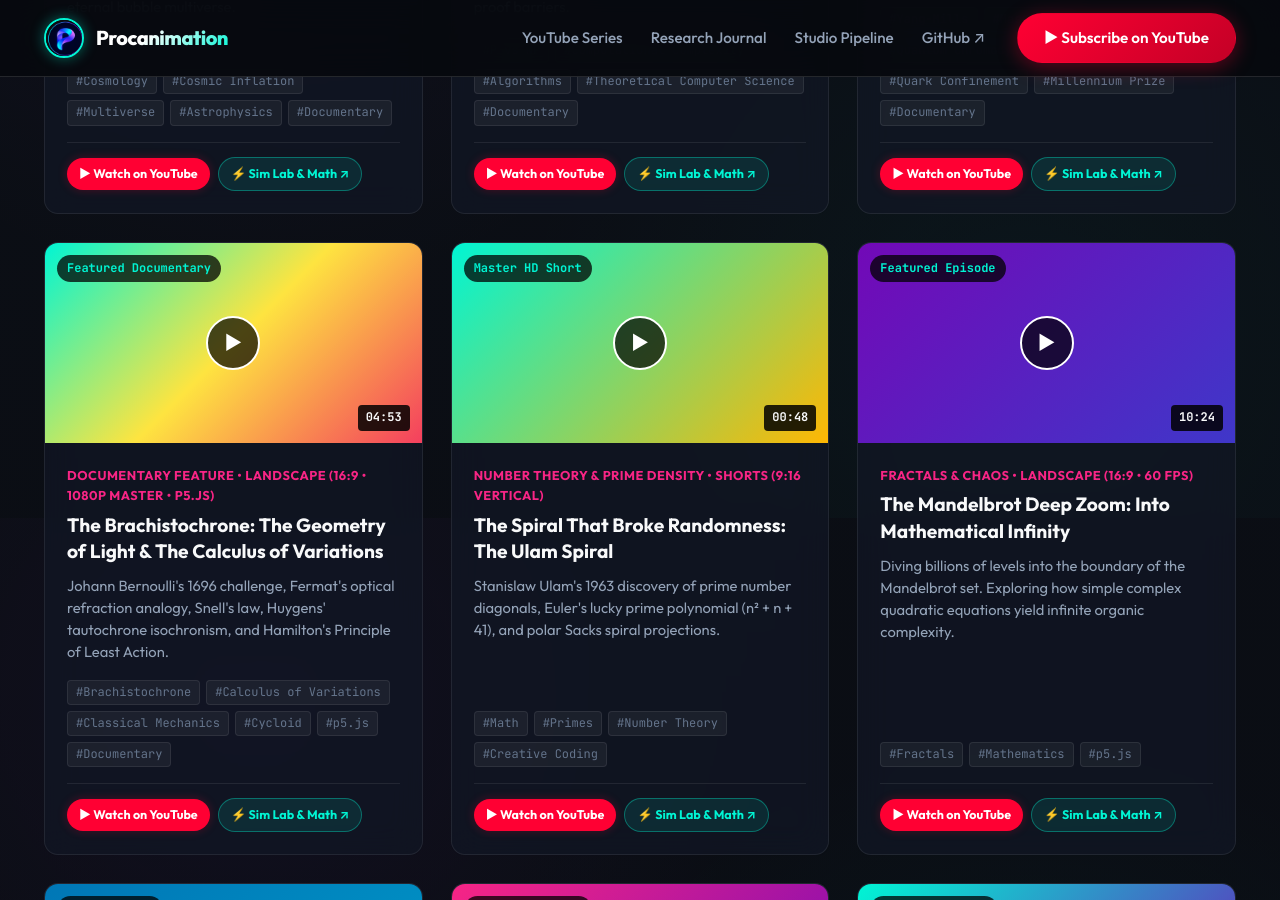
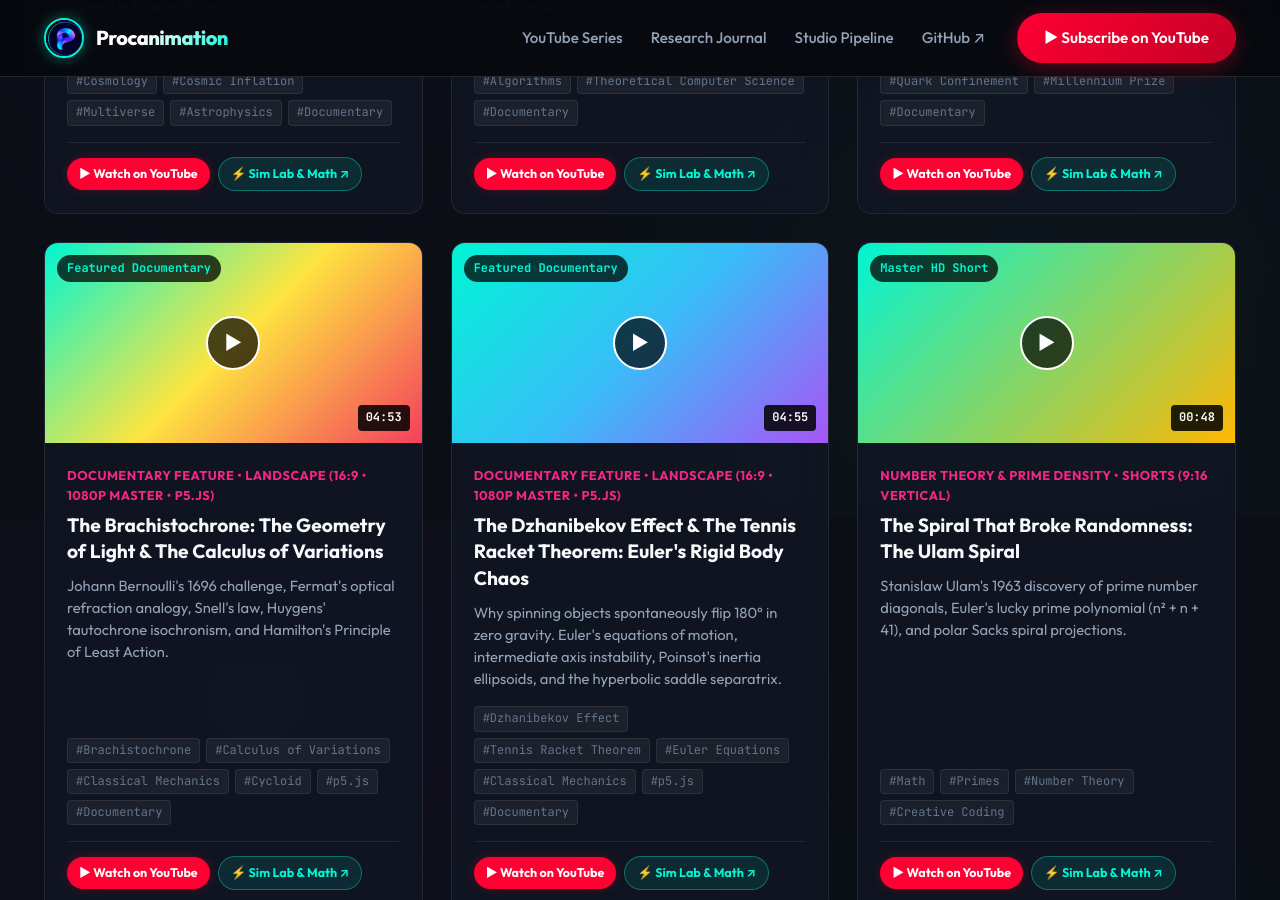
Before and after one commit to procanimation/procanimation.github.io, a Jekyll site: the page built from index.html, in a window 1280 px wide and 900 px high, scrolled down 5782 px. Built offline with Jekyll 4.4.1, drawn with Linux system fonts in a browser that asks for light colours; some of the changed text lies outside the part shown.

Commit message:
Add Feature XXII: The Dzhanibekov Effect companion lab and YouTube feature entry

```diff
--- a/_data/projects.yml
+++ b/_data/projects.yml
@@ -1,4 +1,15 @@
 # Public Creative Coding Showcase Projects
+- name: "The Dzhanibekov Effect & Rigid Bodies"
+  slug: "dzhanibekov-tennis-racket"
+  category: "math"
+  tag: "Classical Mechanics • Nonlinear Dynamics"
+  tech: "p5.js / 3D Rigid Body & Poinsot Engine"
+  description: "Vladimir Dzhanibekov's 1985 zero-G discovery, Euler's equations of motion, intermediate axis instability, Poinsot's inertia ellipsoids, and the tennis racket theorem."
+  article_url: "/experiments/dzhanibekov-tennis-racket.html"
+  repo_url: "https://github.com/procanimation/science-stuff/tree/main/dzhanibekov_tennis_racket"
+  featured: true
+  gradient: "linear-gradient(135deg, #00f5d4 0%, #38bdf8 50%, #a855f7 100%)"
+
 - name: "The Brachistochrone & Variational Calculus"
   slug: "brachistochrone-calculus-variations"
   category: "math"
--- a/_data/youtube.yml
+++ b/_data/youtube.yml
@@ -241,6 +241,17 @@
   video_url: "https://www.youtube.com/watch?v=BGQ0ZRWK8Jg"
   article_url: "/experiments/brachistochrone-calculus-variations.html"
 
+- title: "The Dzhanibekov Effect & The Tennis Racket Theorem: Euler's Rigid Body Chaos"
+  series: "Documentary Feature"
+  format: "Landscape (16:9 • 1080p Master • p5.js)"
+  duration: "04:55"
+  description: "Why spinning objects spontaneously flip 180° in zero gravity. Euler's equations of motion, intermediate axis instability, Poinsot's inertia ellipsoids, and the hyperbolic saddle separatrix."
+  tags: ["Dzhanibekov Effect", "Tennis Racket Theorem", "Euler Equations", "Classical Mechanics", "p5.js", "Documentary"]
+  badge: "Featured Documentary"
+  gradient: "linear-gradient(135deg, #00f5d4 0%, #38bdf8 50%, #a855f7 100%)"
+  video_url: "https://www.youtube.com/watch?v=LDX4p3W8lmA"
+  article_url: "/experiments/dzhanibekov-tennis-racket.html"
+
 - title: "The Spiral That Broke Randomness: The Ulam Spiral"
   series: "Number Theory & Prime Density"
   format: "Shorts (9:16 Vertical)"
--- /dev/null
+++ b/experiments/dzhanibekov-tennis-racket.html
@@ -0,0 +1,279 @@
+---
+layout: article
+title: "The Dzhanibekov Effect & The Tennis Racket Theorem"
+tagline: "Euler's Rigid Body Equations, Intermediate Axis Instability & Poinsot's Ellipsoids"
+description: "Why do spinning objects spontaneously flip 180° in zero gravity? Explore Euler's equations of motion, Poinsot's inertia ellipsoids, and the tennis racket theorem."
+category: "Classical Mechanics & Nonlinear Dynamics"
+permalink: /experiments/dzhanibekov-tennis-racket.html
+---
+
+<p class="article-lead">
+  In 1985, aboard the Soviet space station Salyut 7, cosmonaut Vladimir Dzhanibekov observed an astonishing phenomenon: a wing nut spinning off a bolt floated freely in zero gravity, rotating smoothly—until it suddenly executed a spontaneous 180-degree flip in mid-air, reversed its orientation, and kept spinning, repeating this cycle indefinitely. For years classified by Soviet authorities, this behavior is a pure consequence of classical mechanics: the <strong>Intermediate Axis Theorem</strong> (or Tennis Racket Theorem). When a rigid body has three unequal moments of inertia ($I_1 > I_2 > I_3$), rotation about the largest and smallest axes is stable, but rotation about the intermediate axis is dynamically unstable, governed by a hyperbolic saddle separatrix across its phase space.
+</p>
+
+<!-- The Lexicon -->
+<h3>The Rigid Body Dynamics Lexicon</h3>
+<div class="chaos-lexicon-grid">
+  <div class="lexicon-card">
+    <h4>Euler's Equations of Motion (1758)</h4>
+    <p>In torque-free rotation, the components of angular velocity couple through nonlinear inertial products: $I_1 \dot{\omega}_1 = (I_2 - I_3)\omega_2 \omega_3$, $I_2 \dot{\omega}_2 = (I_3 - I_1)\omega_3 \omega_1$, and $I_3 \dot{\omega}_3 = (I_1 - I_2)\omega_1 \omega_2$.</p>
+  </div>
+  <div class="lexicon-card">
+    <h4>The Tennis Racket Theorem</h4>
+    <p>Toss a tennis racket spinning around its handle (minimum inertia axis $I_3$) or its face normal (maximum axis $I_1$): the rotation is stable. But spin it around its face width (intermediate axis $I_2$), and any microscopic perturbation grows exponentially ($\lambda^2 > 0$), forcing an unavoidable half-twist flip.</p>
+  </div>
+  <div class="lexicon-card">
+    <h4>Poinsot's Inertia Ellipsoid & Polhodes</h4>
+    <p>Louis Poinsot (1834) visualized rotation through the intersection of two conserved surfaces: the angular momentum sphere ($L^2 = \text{const}$) and the kinetic energy ellipsoid ($2E = \text{const}$). The resulting intersection curves—Polhodes—form closed stable loops around axes 1 and 3, but cross in a figure-eight saddle separatrix at axis 2.</p>
+  </div>
+  <div class="lexicon-card">
+    <h4>Celestial & Aerospace Tumbling</h4>
+    <p>The Dzhanibekov effect governs the chaotic tumbling of Saturn's irregular moon Hyperion, tumbling interstellar asteroids like 'Oumuamua, and attitude control in satellites (e.g. the 1958 instability of America's Explorer 1 satellite).</p>
+  </div>
+</div>
+
+<!-- Interactive Simulation Box -->
+<div class="interactive-simulation-box">
+  <div class="simulation-header">
+    <div class="sim-title">
+      <span>⚡ LIVE EULER RIGID BODY & DZHANIBEKOV FLIP ENGINE</span>
+      <span style="font-weight:400; color:var(--text-muted); font-size:0.8rem;">(Interactive Principal Axis Selection, Real-Time Inversion & Phase Separatrix)</span>
+    </div>
+    <div class="sim-controls">
+      <button id="btnSpinIntermediate" class="sim-btn primary">Spin Intermediate Axis (Watch Flip!)</button>
+      <button id="btnSpinMin" class="sim-btn secondary">Spin Minor Axis (Stable)</button>
+      <button id="btnSpinMax" class="sim-btn secondary">Spin Major Axis (Stable)</button>
+      <button id="btnResetLab" class="sim-btn">Reset</button>
+    </div>
+  </div>
+
+  <div class="sim-canvas-container" style="position:relative; width:100%; height:520px; background:#020617; border-radius:8px; overflow:hidden;">
+    <canvas id="dzhanibekovCanvas" width="900" height="520" style="width:100%; height:100%; display:block;"></canvas>
+
+    <div style="position:absolute; bottom:14px; left:16px; font-family:var(--font-mono, monospace); font-size:0.75rem; color:#94a3b8; background:rgba(2, 6, 23, 0.85); padding:8px 14px; border-radius:6px; border:1px solid rgba(255,255,255,0.1); pointer-events:none;">
+      <span style="color:#00f5d4;">Active Axis:</span> <span id="dispAxis">Axis 2 (Intermediate)</span> &bull;
+      <span style="color:#fee440;">Stability:</span> <span id="dispStability">Unstable Separatrix Flip</span> &bull;
+      <span style="color:#f43f5e;">Flip Count:</span> <span id="dispFlips">0</span> &bull;
+      <span style="color:#38bdf8;">Energy 2E:</span> <span id="dispEnergy">Conserved</span>
+    </div>
+
+    <div style="position:absolute; top:14px; right:16px; font-family:var(--font-mono, monospace); font-size:0.75rem; color:#64748b; background:rgba(2, 6, 23, 0.85); padding:6px 12px; border-radius:6px; border:1px solid rgba(255,255,255,0.1); pointer-events:none;">
+      Click buttons to change rotation axis & observe stability
+    </div>
+  </div>
+
+  <!-- YouTube Documentary Feature Card -->
+  <div class="article-video-card" style="margin-top:40px; background:linear-gradient(135deg, rgba(0, 245, 212, 0.1), rgba(247, 37, 133, 0.05)); border:1px solid rgba(0, 245, 212, 0.3); border-radius:12px; padding:24px; display:flex; flex-direction:column; gap:16px;">
+    <div style="font-family:var(--font-mono, monospace); font-size:0.8rem; color:#00f5d4; text-transform:uppercase; letter-spacing:1px; font-weight:700;">
+      ▶ OFFICIAL 1080P MASTER FEATURE DOCUMENTARY
+    </div>
+    <div class="video-info">
+      <h3 style="margin-bottom:8px; font-size:1.4rem;">The Dzhanibekov Effect & The Tennis Racket Theorem</h3>
+      <p style="color:#94a3b8; font-size:0.95rem; line-height:1.6;">
+        Explore Vladimir Dzhanibekov's zero-gravity discovery, Leonhard Euler's rigid body rotation equations, Poinsot's inertia ellipsoids, and the phase space saddle separatrix.
+      </p>
+      <div style="display:flex; flex-wrap:wrap; gap:8px; margin:14px 0;">
+        <span style="font-size:0.75rem; padding:4px 10px; border-radius:4px; background:rgba(255,255,255,0.08); font-family:var(--font-mono, monospace);">Runtime: 04:55</span>
+        <span style="font-size:0.75rem; padding:4px 10px; border-radius:4px; background:rgba(255,255,255,0.08); font-family:var(--font-mono, monospace);">Audio: Andrew Multilingual Neural</span>
+        <span style="font-size:0.75rem; padding:4px 10px; border-radius:4px; background:rgba(255,255,255,0.08); font-family:var(--font-mono, monospace);">Format: 16:9 • 1080p Master (p5.js)</span>
+      </div>
+      <a id="docYoutubeBtn" href="https://www.youtube.com/watch?v=LDX4p3W8lmA" target="_blank" class="sim-btn primary" style="display:inline-flex; align-items:center; gap:8px; text-decoration:none; background:#00f5d4; border-color:#00f5d4; color:#020617; font-weight:bold; padding:10px 20px; border-radius:8px;">
+        ▶ Watch Feature Documentary on YouTube ↗
+      </a>
+    </div>
+  </div>
+</div>
+
+<script>
+(function() {
+  const canvas = document.getElementById('dzhanibekovCanvas');
+  const ctx = canvas.getContext('2d');
+
+  const btnIntermediate = document.getElementById('btnSpinIntermediate');
+  const btnMin = document.getElementById('btnSpinMin');
+  const btnMax = document.getElementById('btnSpinMax');
+  const btnReset = document.getElementById('btnResetLab');
+
+  const dispAxis = document.getElementById('dispAxis');
+  const dispStability = document.getElementById('dispStability');
+  const dispFlips = document.getElementById('dispFlips');
+  const dispEnergy = document.getElementById('dispEnergy');
+
+  let activeAxis = 'intermediate'; // 'intermediate', 'min', 'max'
+  let simTime = 0;
+  let flips = 0;
+  let lastFlipCycle = -1;
+
+  btnIntermediate.addEventListener('click', () => {
+    activeAxis = 'intermediate';
+    dispAxis.textContent = "Axis 2 (Intermediate: Width)";
+    dispStability.textContent = "Unstable Separatrix Flip (λ² > 0)";
+  });
+
+  btnMin.addEventListener('click', () => {
+    activeAxis = 'min';
+    dispAxis.textContent = "Axis 3 (Minor: Handle)";
+    dispStability.textContent = "Stable Rotation (λ² < 0)";
+  });
+
+  btnMax.addEventListener('click', () => {
+    activeAxis = 'max';
+    dispAxis.textContent = "Axis 1 (Major: Face Normal)";
+    dispStability.textContent = "Stable Rotation (λ² < 0)";
+  });
+
+  btnReset.addEventListener('click', () => {
+    activeAxis = 'intermediate';
+    simTime = 0;
+    flips = 0;
+    dispFlips.textContent = '0';
+  });
+
+  function loop() {
+    simTime += 0.025;
+
+    ctx.fillStyle = '#020617';
+    ctx.fillRect(0, 0, canvas.width, canvas.height);
+
+    renderBackgroundStars();
+
+    const cx = canvas.width / 2;
+    const cy = canvas.height / 2;
+
+    pushTransform(cx, cy);
+
+    let flipAngle = 0;
+    let spinAngle = simTime * 12;
+
+    if (activeAxis === 'intermediate') {
+      const period = 3.5;
+      const phase = (simTime % period) / period;
+      const cycle = Math.floor(simTime / period);
+      if (cycle !== lastFlipCycle) {
+        if (cycle > 0) flips++;
+        lastFlipCycle = cycle;
+        dispFlips.textContent = String(flips);
+      }
+      const flipS = 1 / (1 + Math.exp(-24 * (phase - 0.5)));
+      flipAngle = flipS * Math.PI;
+
+      // Draw T-nut with 180 flip
+      ctx.rotate(flipAngle);
+      drawTNut(spinAngle);
+    } else if (activeAxis === 'min') {
+      // Stable spin around handle
+      const wobble = Math.sin(simTime * 6) * 0.08;
+      ctx.rotate(wobble);
+      drawTNut(spinAngle);
+    } else {
+      // Stable spin around face
+      const wobble = Math.cos(simTime * 6) * 0.08;
+      ctx.rotate(wobble);
+      drawTNut(spinAngle);
+    }
+
+    popTransform();
+
+    // Render Side Info Panels
+    renderSideHUD();
+
+    requestAnimationFrame(loop);
+  }
+
+  function pushTransform(x, y) {
+    ctx.save();
+    ctx.translate(x, y);
+  }
+
+  function popTransform() {
+    ctx.restore();
+  }
+
+  function drawTNut(spin) {
+    // Central Hub
+    ctx.fillStyle = '#334155';
+    ctx.strokeStyle = '#94a3b8';
+    ctx.lineWidth = 3;
+    ctx.beginPath();
+    ctx.arc(0, 0, 36, 0, Math.PI * 2);
+    ctx.fill();
+    ctx.stroke();
+
+    ctx.fillStyle = '#0f172a';
+    ctx.beginPath();
+    ctx.arc(0, 0, 18, 0, Math.PI * 2);
+    ctx.fill();
+
+    // Wings
+    const len = 130;
+    const wx1 = Math.cos(spin) * len;
+    const wy1 = Math.sin(spin) * len * 0.4;
+    const wx2 = -wx1;
+    const wy2 = -wy1;
+
+    ctx.strokeStyle = '#00f5d4';
+    ctx.lineWidth = 10;
+    ctx.beginPath();
+    ctx.moveTo(0, 0);
+    ctx.lineTo(wx1, wy1);
+    ctx.stroke();
+
+    ctx.strokeStyle = '#f43f5e';
+    ctx.beginPath();
+    ctx.moveTo(0, 0);
+    ctx.lineTo(wx2, wy2);
+    ctx.stroke();
+
+    ctx.fillStyle = '#00f5d4';
+    ctx.beginPath();
+    ctx.arc(wx1, wy1, 16, 0, Math.PI * 2);
+    ctx.fill();
+
+    ctx.fillStyle = '#f43f5e';
+    ctx.beginPath();
+    ctx.arc(wx2, wy2, 16, 0, Math.PI * 2);
+    ctx.fill();
+
+    // Flight axis arrow
+    ctx.strokeStyle = '#fee440';
+    ctx.lineWidth = 3;
+    ctx.beginPath();
+    ctx.moveTo(0, 0);
+    ctx.lineTo(0, -90);
+    ctx.lineTo(-8, -75);
+    ctx.moveTo(0, -90);
+    ctx.lineTo(8, -75);
+    ctx.stroke();
+  }
+
+  function renderBackgroundStars() {
+    ctx.fillStyle = 'rgba(56, 189, 248, 0.4)';
+    for (let i = 0; i < 40; i++) {
+      const sx = (i * 123 + simTime * 10) % canvas.width;
+      const sy = (i * 287) % canvas.height;
+      ctx.fillRect(sx, sy, 1.5, 1.5);
+    }
+  }
+
+  function renderSideHUD() {
+    ctx.fillStyle = 'rgba(15, 23, 42, 0.85)';
+    ctx.fillRect(40, 40, 260, 140);
+    ctx.strokeStyle = 'rgba(56, 189, 248, 0.3)';
+    ctx.strokeRect(40, 40, 260, 140);
+
+    ctx.fillStyle = '#00f5d4';
+    ctx.font = 'bold 12px monospace';
+    ctx.fillText("EULER'S RIGID BODY DYNAMICS", 55, 65);
+
+    ctx.fillStyle = '#94a3b8';
+    ctx.font = '11px monospace';
+    ctx.fillText("I₁ ω̇₁ = (I₂ - I₃) ω₂ ω₃", 55, 90);
+    ctx.fillText("I₂ ω̇₂ = (I₃ - I₁) ω₃ ω₁", 55, 110);
+    ctx.fillText("I₃ ω̇₃ = (I₁ - I₂) ω₁ ω₂", 55, 130);
+    ctx.fillStyle = '#fee440';
+    ctx.fillText("Inertia: I₁ > I₂ > I₃", 55, 155);
+  }
+
+  loop();
+})();
+</script>
```
